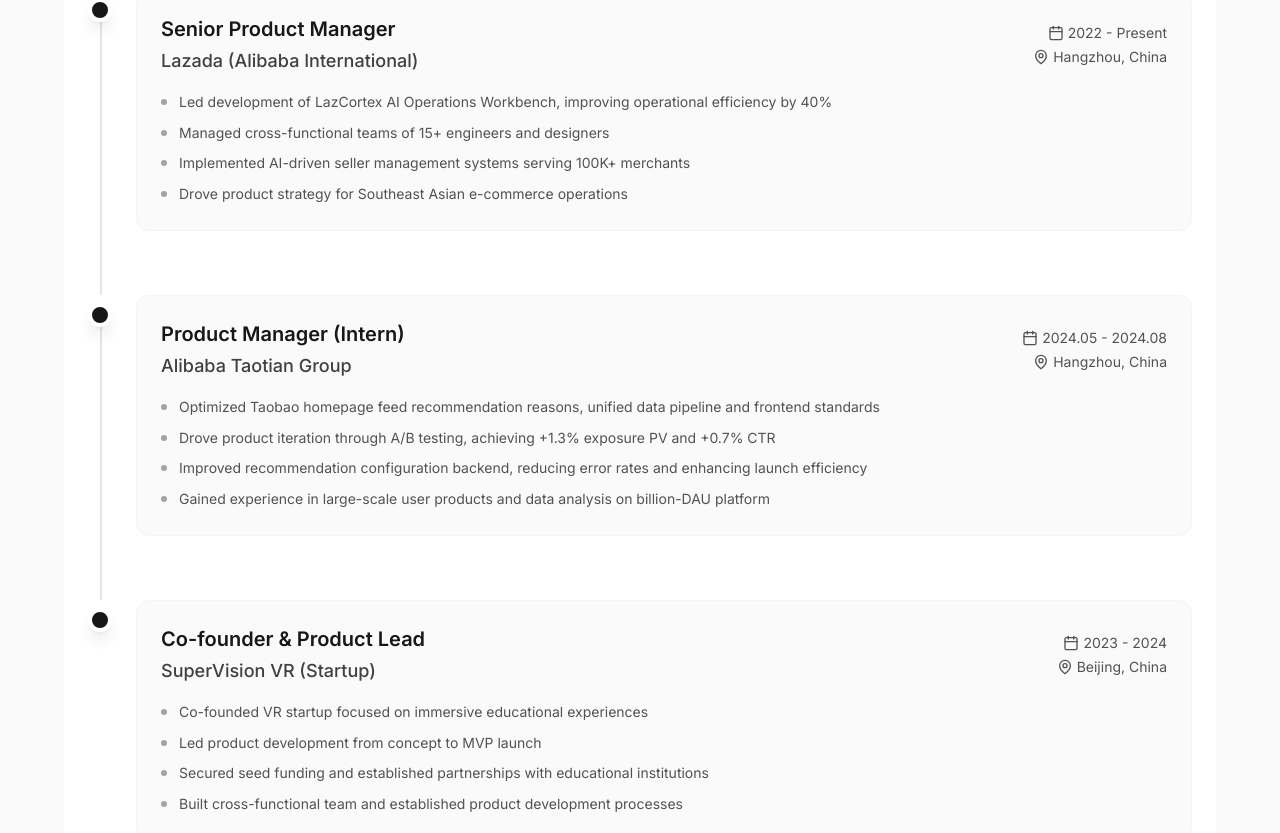
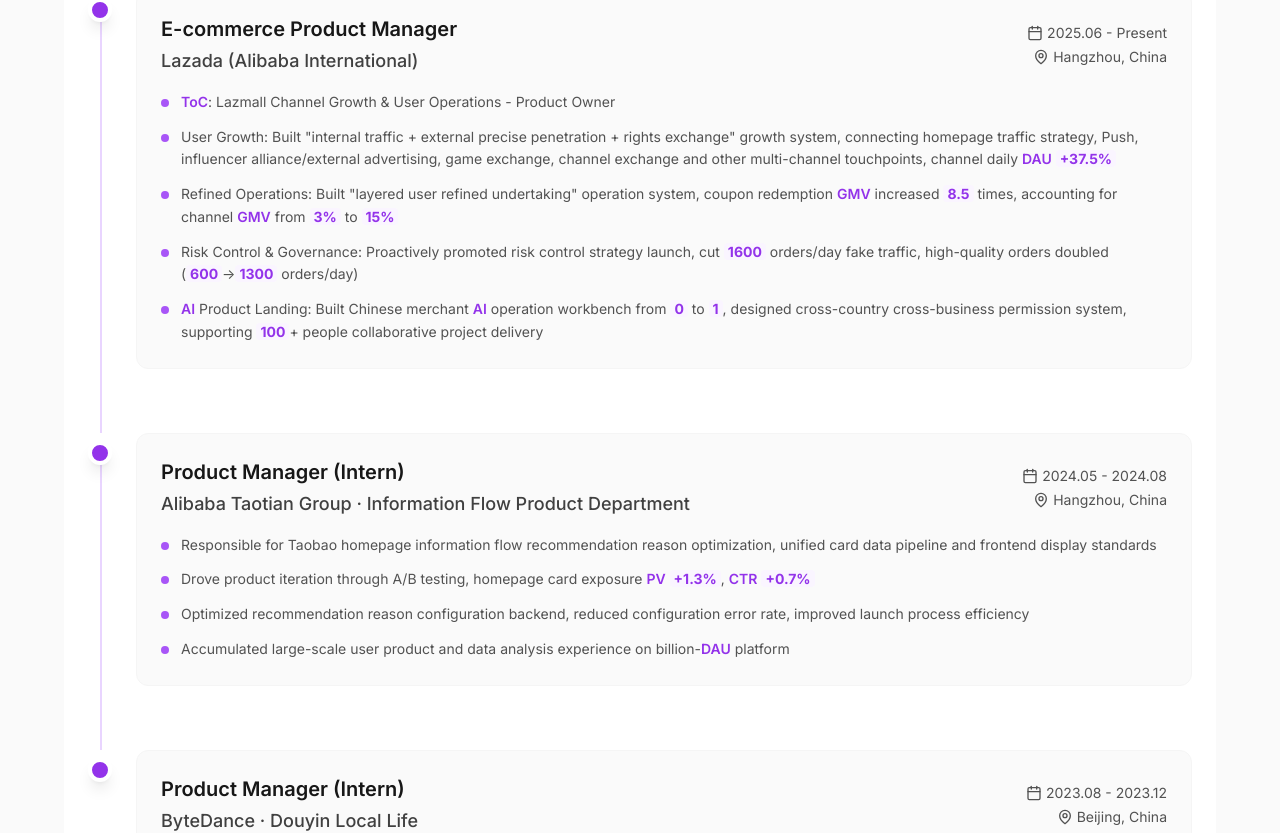
Before and after one commit to PompomZou/personal-website, a React app: page / in a window 1280 px wide. Shown: the part 5548-6381 px from the top of the page. Built offline with nearby package versions, Linux system fonts and the light colour scheme.

Commit message:
02tTsmQy_agent_a163cc75_Agent: 工作经历板块优化完成 @ 咚眠:把工作经历板块，再修改一下。结合我的简历（如图），我觉得你可以直接使用我简历里的顺序和表述，但是在关键词、数据上做强调的UI处理。

```diff
--- a/src/components/Experience.tsx
+++ b/src/components/Experience.tsx
@@ -25,13 +25,31 @@
     },
     {
       id: 3,
-      company: t.experience.positions.startup.company,
-      position: t.experience.positions.startup.position,
-      period: t.experience.positions.startup.period,
-      location: t.experience.positions.startup.location,
-      achievements: t.experience.positions.startup.achievements
+      company: t.experience.positions.bytedance.company,
+      position: t.experience.positions.bytedance.position,
+      period: t.experience.positions.bytedance.period,
+      location: t.experience.positions.bytedance.location,
+      achievements: t.experience.positions.bytedance.achievements
     }
   ];
+
+  // 提取数字和关键词的函数
+  const highlightKeywords = (text: string) => {
+    // 匹配数字+%、数字+倍、数字+万、数字+单等模式
+    const numberPattern = /(\+?\d+(?:\.\d+)?[%倍万单次]?(?:\/日)?)/g;
+    // 匹配关键业务词汇
+    const keywordPattern = /(DAU|GMV|PV|CTR|AI|ToC|用户增长|精细化运营|风控治理|产品负责人|站内引流|站外精准渗透|权益换量|多渠道触达|分层人群|券核销|虚假流量|高质量订单|跨国跨业务|协同项目|A\/B测试|数据链路|配置后台|POI落地页|内容标签体系|质量分级模型)/g;
+
+    let result = text;
+
+    // 高亮数字
+    result = result.replace(numberPattern, '<span class="text-purple-600 dark:text-purple-400 font-bold bg-purple-50 dark:bg-purple-900/20 px-1 rounded">$1</span>');
+
+    // 高亮关键词
+    result = result.replace(keywordPattern, '<span class="text-purple-600 dark:text-purple-400 font-semibold">$1</span>');
+
+    return result;
+  };
 
   return (
     <section className="section-container bg-white">
@@ -52,11 +70,11 @@
             >
               {/* Timeline line */}
               {index < experiences.length - 1 && (
-                <div className="absolute left-3 top-8 w-0.5 h-full bg-gray-200"></div>
+                <div className="absolute left-3 top-8 w-0.5 h-full bg-purple-200 dark:bg-purple-800"></div>
               )}
 
               {/* Timeline dot */}
-              <div className="absolute left-0 top-2 w-6 h-6 bg-gray-900 rounded-full border-4 border-white shadow-lg"></div>
+              <div className="absolute left-0 top-2 w-6 h-6 bg-purple-600 dark:bg-purple-500 rounded-full border-4 border-white dark:border-gray-900 shadow-lg"></div>
 
               <div className="bg-gray-50 dark:bg-gray-700 rounded-xl p-6 ml-4 border border-gray-100 dark:border-gray-600">
                 <div className="flex flex-col md:flex-row md:items-center md:justify-between mb-4">
@@ -80,11 +98,14 @@
                   </div>
                 </div>
 
-                <ul className="space-y-2">
+                <ul className="space-y-3">
                   {exp.achievements.map((achievement, idx) => (
                     <li key={idx} className="flex items-start text-gray-600 dark:text-gray-300">
-                      <span className="w-1.5 h-1.5 bg-gray-400 dark:bg-gray-500 rounded-full mt-2 mr-3 flex-shrink-0"></span>
-                      <span className="text-sm leading-relaxed">{achievement}</span>
+                      <span className="w-2 h-2 bg-purple-500 rounded-full mt-2 mr-3 flex-shrink-0"></span>
+                      <span
+                        className="text-sm leading-relaxed"
+                        dangerouslySetInnerHTML={{ __html: highlightKeywords(achievement) }}
+                      />
                     </li>
                   ))}
                 </ul>
--- a/src/utils/translations.ts
+++ b/src/utils/translations.ts
@@ -407,41 +407,41 @@
       description: 'My journey in product management and technology, building impactful solutions for millions of users across Asia-Pacific.',
       positions: {
         lazada: {
-          position: 'Senior Product Manager',
+          position: 'E-commerce Product Manager',
           company: 'Lazada (Alibaba International)',
-          period: '2022 - Present',
+          period: '2025.06 - Present',
           location: 'Hangzhou, China',
           achievements: [
-            'Led development of LazCortex AI Operations Workbench, improving operational efficiency by 40%',
-            'Managed cross-functional teams of 15+ engineers and designers',
-            'Implemented AI-driven seller management systems serving 100K+ merchants',
-            'Drove product strategy for Southeast Asian e-commerce operations'
+            'ToC: Lazmall Channel Growth & User Operations - Product Owner',
+            'User Growth: Built "internal traffic + external precise penetration + rights exchange" growth system, connecting homepage traffic strategy, Push, influencer alliance/external advertising, game exchange, channel exchange and other multi-channel touchpoints, channel daily DAU +37.5%',
+            'Refined Operations: Built "layered user refined undertaking" operation system, coupon redemption GMV increased 8.5 times, accounting for channel GMV from 3% to 15%',
+            'Risk Control & Governance: Proactively promoted risk control strategy launch, cut 1600 orders/day fake traffic, high-quality orders doubled (600→1300 orders/day)',
+            'AI Product Landing: Built Chinese merchant AI operation workbench from 0 to 1, designed cross-country cross-business permission system, supporting 100+ people collaborative project delivery'
           ]
         },
         alibaba: {
           position: 'Product Manager (Intern)',
-          company: 'Alibaba Taotian Group',
+          company: 'Alibaba Taotian Group · Information Flow Product Department',
           period: '2024.05 - 2024.08',
           location: 'Hangzhou, China',
           achievements: [
-            'Optimized Taobao homepage feed recommendation reasons, unified data pipeline and frontend standards',
-            'Drove product iteration through A/B testing, achieving +1.3% exposure PV and +0.7% CTR',
-            'Improved recommendation configuration backend, reducing error rates and enhancing launch efficiency',
-            'Gained experience in large-scale user products and data analysis on billion-DAU platform'
+            'Responsible for Taobao homepage information flow recommendation reason optimization, unified card data pipeline and frontend display standards',
+            'Drove product iteration through A/B testing, homepage card exposure PV +1.3%, CTR +0.7%',
+            'Optimized recommendation reason configuration backend, reduced configuration error rate, improved launch process efficiency',
+            'Accumulated large-scale user product and data analysis experience on billion-DAU platform'
           ]
         },
-      startup: {
-        position: 'Co-founder & Product Lead',
-        company: 'SuperVision VR (Startup)',
-        period: '2023 - 2024',
-        location: 'Beijing, China',
-        achievements: [
-          'Co-founded VR startup focused on immersive educational experiences',
-          'Led product development from concept to MVP launch',
-          'Secured seed funding and established partnerships with educational institutions',
-          'Built cross-functional team and established product development processes'
-        ]
-      }
+        bytedance: {
+          position: 'Product Manager (Intern)',
+          company: 'ByteDance · Douyin Local Life',
+          period: '2023.08 - 2023.12',
+          location: 'Beijing, China',
+          achievements: [
+            'Optimized Douyin city POI landing pages and feed city entrances, built strategy content tag system and quality grading model',
+            'Covered 100+ cities, improved content ecosystem quality and user behavior conversion',
+            'Effective exposure PV +12.9%, optimized user experience through data-driven product decisions'
+          ]
+        }
       }
     },
     services: {
@@ -715,10 +715,11 @@
           period: '2025年6月至今',
           location: '中国杭州',
           achievements: [
-            '独立负责LazMall频道用增与运营，驱动DAU从80万增至110万（+37%），日均GMV突破10万美元',
-            '搭建"分层人群精细化承接"运营体系，券核销GMV增长8.5倍，占频道GMV从3%提升至15%',
-            '主动推动风控策略上线，砍掉1600单/日虚假流量，高质量订单翻倍增长（600→1300单/日）',
-            '从0到1搭建华商AI运营工作台，设计跨国跨业务权限体系，支撑100+人协同项目交付'
+            'ToC：Lazmall频道用增&用户运营 - 产品负责人',
+            '用户增长：构建"站内引流 + 站外精准渗透 + 权益换量互补"的用增体系，打通首页引流策略、Push、达人联盟/站外广告唤端、游戏换量、频道换量等多渠道触达链路，频道日均DAU +37.5%',
+            '精细化运营：搭建"分层人群精细化承接"运营体系，券核销GMV增长8.5倍，占频道GMV从3%提升至15%',
+            '风控治理：主动推动风控策略上线，砍掉1600单/日虚假流量，高质量订单翻倍增长（600→1300单/日）',
+            'AI产品落地：从0到1搭建华商AI运营工作台，设计跨国跨业务权限体系，支撑100+人协同项目交付'
           ]
         },
         alibaba: {
@@ -733,16 +734,15 @@
             '在DAU数亿级平台积累大规模用户产品与数据分析经验'
           ]
         },
-        startup: {
-          position: '联合创始人 & 产品负责人',
-          company: '超悦视界（VR创业公司）',
-          period: '2023年-2024年',
+        bytedance: {
+          position: '产品经理（实习）',
+          company: '字节跳动 · 抖音本地生活',
+          period: '2023年8月-12月',
           location: '中国北京',
           achievements: [
-            '联合创立专注沉浸式教育体验的VR创业公司',
-            '主导产品从概念到MVP的全流程开发',
-            '获得种子轮融资，与教育机构建立合作伙伴关系',
-            '组建跨职能团队，建立产品开发流程和标准'
+            '优化抖音城市POI落地页和feed流城市入口，搭建攻略内容标签体系与质量分级模型',
+            '覆盖100+城市，提升内容生态质量与用户行为转化',
+            '有效曝光PV +12.9%，通过数据驱动的产品决策优化用户体验'
           ]
         }
       }
```
